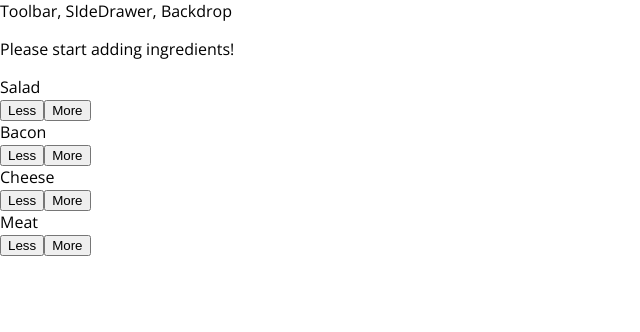
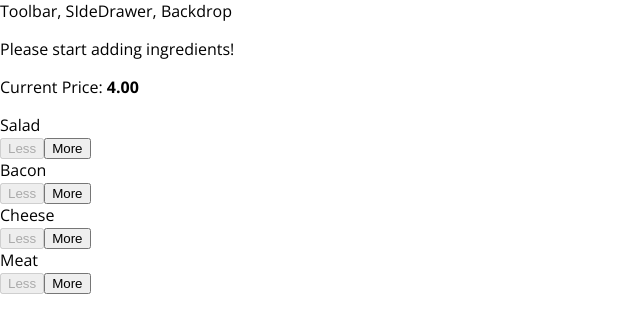
Before and after one commit to yamsiu/React-Hamburger, a React app: page / in a window 1280 px wide. Shown: the top 332 px of the page, without its empty margins (0-640 px from the left). Built offline with nearby package versions, Linux system fonts and the light colour scheme.

Commit message:
create add & remove ingredients button & logic

```diff
--- a/src/components/Burger/BuildControls/BuildControl/BuildControl.js
+++ b/src/components/Burger/BuildControls/BuildControl/BuildControl.js
@@ -3,8 +3,8 @@
 const buildControl = props => (
   <div className={classes.BuildControl}>
     <div className={classes.Label}>{props.label}</div>
-    <button className={classes.Less}>Less</button>
-    <button className={classes.More}>More</button>
+    <button className={classes.Less} onClick={props.removed} disabled={props.disabled}>Less</button>
+    <button className={classes.More} onClick={props.added}>More</button>
   </div>
 );
 
--- a/src/components/Burger/BuildControls/BuildControls.js
+++ b/src/components/Burger/BuildControls/BuildControls.js
@@ -3,16 +3,25 @@
 import BuildControl from "./BuildControl/BuildControl";
 
 const controls = [
-  {label: 'Salad', type: 'salad'},
-  {label: 'Bacon', type: 'bacon'},
-  {label: 'Cheese', type: 'cheese'},
-  {label: 'Meat', type: 'meat'},
-]
+  { label: "Salad", type: "salad" },
+  { label: "Bacon", type: "bacon" },
+  { label: "Cheese", type: "cheese" },
+  { label: "Meat", type: "meat" }
+];
 
 const buildControls = props => (
   <div className={classes.BuildControls}>
+    <p>
+      Current Price: <strong>{props.price.toFixed(2)}</strong>
+    </p>
     {controls.map(ctrl => (
-      <BuildControl key={ctrl.label} label={ctrl.label} />
+      <BuildControl
+        key={ctrl.label}
+        label={ctrl.label}
+        added={() => props.ingredientAdded(ctrl.type)}
+        removed={() => props.ingredientRemoved(ctrl.type)}
+        disabled={props.disabled[ctrl.type]}
+      />
     ))}
   </div>
 );
--- a/src/components/Burger/Burger.css
+++ b/src/components/Burger/Burger.css
@@ -2,7 +2,9 @@
   width: 100%;
   margin: auto;
   height: 250px;
-  /* overflow: scroll; */
+  overflow: hidden scroll ;
+  /* overflow-x: scroll;
+  overflow-y: hidden; */
   text-align: center;
   font-weight: bold;
   font-size: 1.2rem;
--- a/src/containers/BurguerBuilder/BurgurBuilder.js
+++ b/src/containers/BurguerBuilder/BurgurBuilder.js
@@ -3,6 +3,13 @@
 import Aux from '../../hoc/Auxiliary';
 import Burger from '../../components/Burger/Burger';
 import BuildControls from '../../components/Burger/BuildControls/BuildControls';
+
+const INGREDIENTS_PRICES = {
+  salad: 0.5,
+  cheese: 0.4,
+  meat: 1.3,
+  bacon: 0.7
+}
 class BurgerBuilder extends Component {
 
   // constructor(props) {
@@ -16,14 +23,55 @@
       bacon: 0,
       cheese: 0,
       meat: 0
+    },
+    totalPrice: 4
+  }
+
+  addIngredientHandler = type => {
+    const oldCount = this.state.ingredients[type];
+    const updateCount = oldCount + 1;
+    const updateIngredients = {
+      ...this.state.ingredients
+    };
+    updateIngredients[type] = updateCount;
+    const priceAddition = INGREDIENTS_PRICES[type];
+    const oldPrice = this.state.totalPrice;
+    const newPrice = oldPrice + priceAddition;
+    this.setState({totalPrice: newPrice, ingredients: updateIngredients});
+  }
+
+  removeIngredientHandler = type => {
+    const oldCount = this.state.ingredients[type];
+    if (oldCount <= 0) {
+      return;
     }
+    const updateCount = oldCount - 1;
+    const updateIngredients = {
+      ...this.state.ingredients
+    };
+    updateIngredients[type] = updateCount;
+    const priceDeduction = INGREDIENTS_PRICES[type];
+    const oldPrice = this.state.totalPrice;
+    const newPrice = oldPrice + priceDeduction;
+    this.setState({ totalPrice: newPrice, ingredients: updateIngredients });
   }
 
   render() {
+    const disabledInfo = {
+      ...this.state.ingredients
+    };
+    for (let key in disabledInfo) {
+      disabledInfo[key] = disabledInfo[key] <= 0;
+    }
     return (
       <Aux>
         <Burger ingredients={this.state.ingredients} />
-        <BuildControls />
+        <BuildControls
+          ingredientAdded={this.addIngredientHandler}
+          ingredientRemoved={this.removeIngredientHandler}
+          disabled={disabledInfo}
+          price={this.state.totalPrice}
+        />
       </Aux>
     );
   }
```
